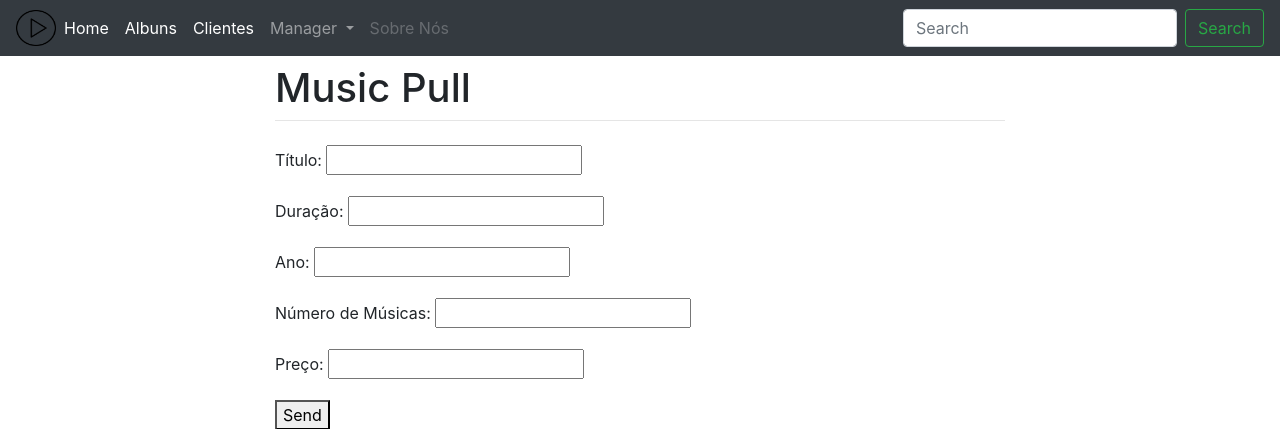
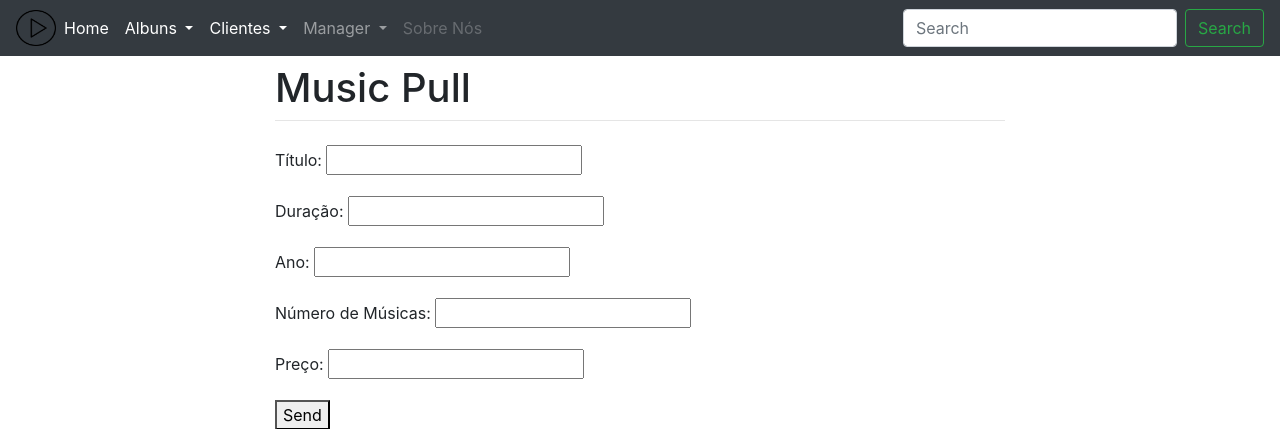
Before and after one commit to ThyagoFRTS/MusicPull, a Django app: page /Ca/ in a window 1280 px wide. Shown: the top 429 px of the page. Run offline with Django 3.2, Linux system fonts and the light colour scheme; some libraries are stand-ins or nearby versions.

Commit message:
Design e outras coisas

```diff
--- a/MusicPull/MusicPull/settings.py
+++ b/MusicPull/MusicPull/settings.py
@@ -25,7 +25,7 @@ SECRET_KEY = '*#z^ct)*h=1d6+b$_$qg94a3013339%d*vp_iipzav)m^5joga'
 # SECURITY WARNING: don't run with debug turned on in production!
 DEBUG = True
 
-ALLOWED_HOSTS = ['192.168.0.13','localhost']
+ALLOWED_HOSTS = ['192.168.0.13','localhost','192.168.0.1']
 #'192.168.0.13'
 
 # Application definition
--- a/MusicPull/MusicPull/urls.py
+++ b/MusicPull/MusicPull/urls.py
@@ -19,7 +19,7 @@ from musicas.views import ralbum,cad_album, ualbum, dalbum,home,rcliente,about
 urlpatterns = [
     path('admin/', admin.site.urls),
     path('',home, name='home'),
-    path('Ca/', cad_album),
+    path('Ca/', cad_album, name="cA"),
     path('Ra/', ralbum, name="rA"),
     path('Ua/<int:pk>',ualbum, name="updA"),
     path('Da/<int:pk>',dalbum,name="delA"),
--- a/MusicPull/templates/musicas/base.html
+++ b/MusicPull/templates/musicas/base.html
@@ -24,12 +24,29 @@
               <li class="nav-item active">
                 <a class="nav-link" href="{%url 'home' %}">Home <span class="sr-only">(current)</span></a>
               </li>
-              <li class="nav-item active">
-                <a class="nav-link" href="{%url 'rA' %}">Albuns</a>
+
+              <li class="nav-item dropdown active">
+                <a class="nav-link dropdown-toggle" href="#" id="navbarDropdown" role="button" data-toggle="dropdown" aria-haspopup="true" aria-expanded="false">
+                  Albuns
+                </a>
+                <div class="dropdown-menu" aria-labelledby="navbarDropdown">
+                  <a class="dropdown-item" href="{%url 'rA' %}">Listar</a>
+                  <div class="dropdown-divider"></div>
+                  <a class="dropdown-item" href="{%url 'cA' %}">Adicionar</a>
+                </div>
               </li>
-              <li class="nav-item active">
-                <a class="nav-link" href="{%url 'rC' %}">Clientes</a>
+              <li class="nav-item dropdown active">
+                <a class="nav-link dropdown-toggle" href="#" id="navbarDropdown" role="button" data-toggle="dropdown" aria-haspopup="true" aria-expanded="false">
+                  Clientes
+                </a>
+                <div class="dropdown-menu" aria-labelledby="navbarDropdown">
+                  <a class="dropdown-item" href="{%url 'rC' %}">Listar</a>
+                  <div class="dropdown-divider"></div>
+                  <a class="dropdown-item" href="{%url 'cA' %}">Adicionar</a>
+                </div>
               </li>
+
+
               <li class="nav-item dropdown">
                 <a class="nav-link dropdown-toggle" href="#" id="navbarDropdown" role="button" data-toggle="dropdown" aria-haspopup="true" aria-expanded="false">
                   Manager
@@ -41,6 +58,9 @@
                   <a class="dropdown-item" href="#">Sombre Nós</a>
                 </div>
               </li>
+
+
+
               <li class="nav-item">
                 <a class="nav-link disabled" href="{%url 'aboutus' %}" tabindex="-1" aria-disabled="true">Sobre Nós</a>
               </li>
--- a/MusicPull/templates/musicas/listagemA.html
+++ b/MusicPull/templates/musicas/listagemA.html
@@ -1,6 +1,8 @@
 
 {% extends 'musicas/base.html' %}
 {% block content %}
+
+
 <div class="row justify-content-center" id="cards">
 	{%for album in albuns %}
 		<div class="col-sm-5">
```
Also changed, not shown: MusicPull/db.sqlite3.
